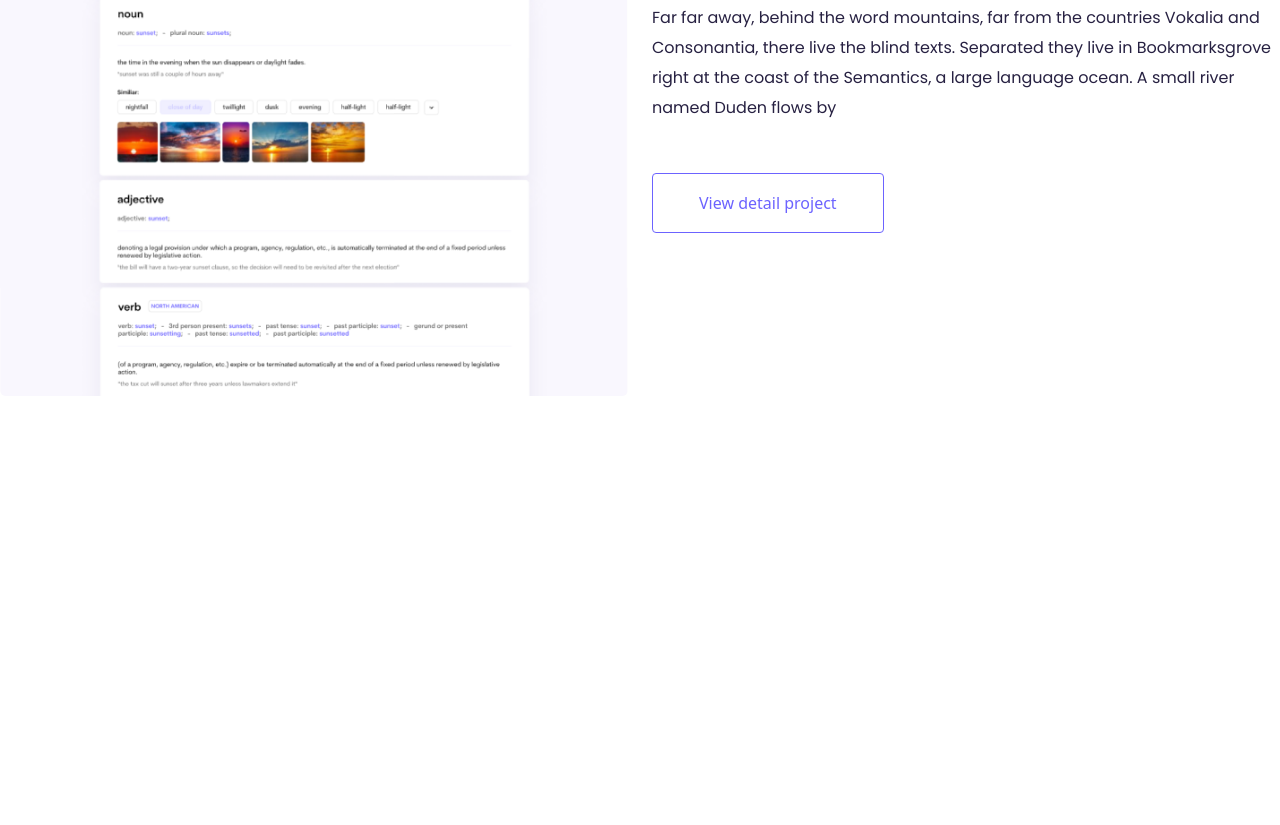
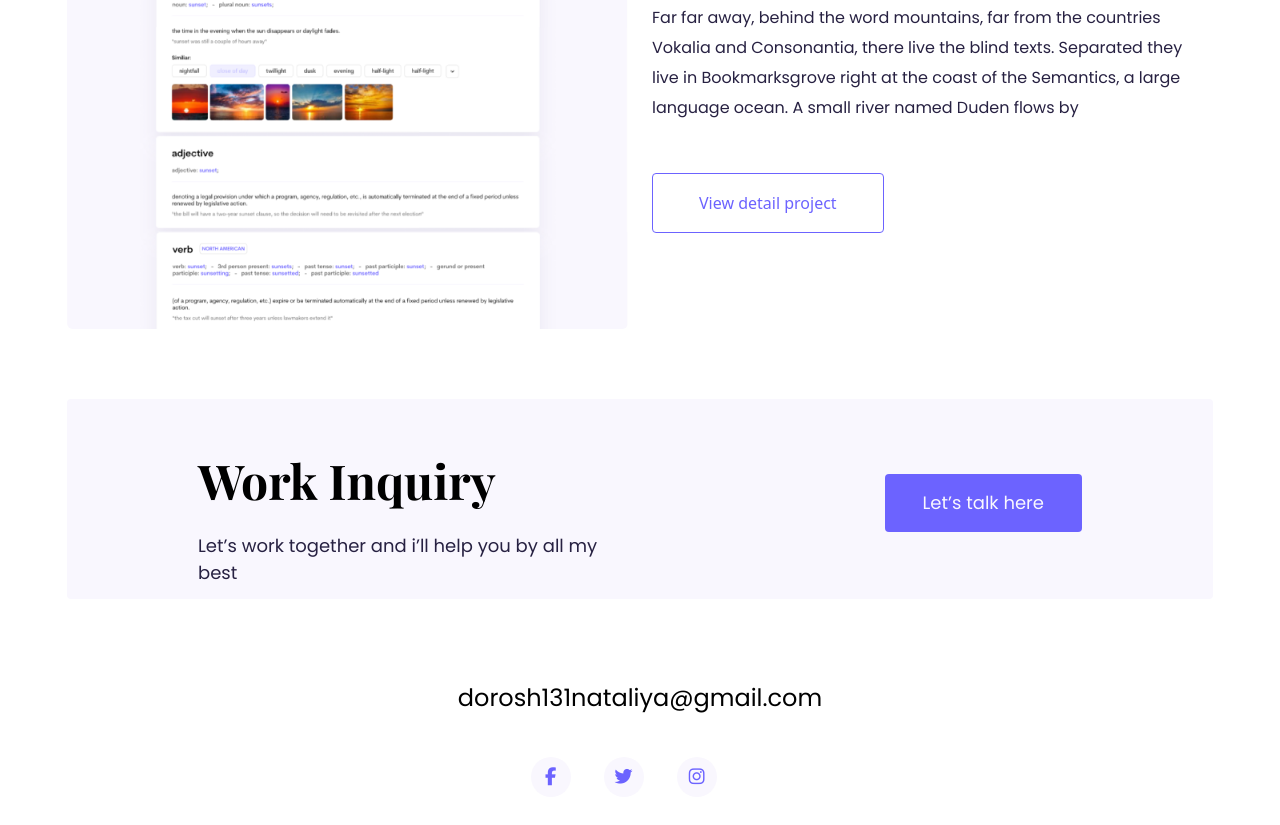
Before and after one commit to Niki313/responsive-week4-lesson7, a plain HTML site: page index.html in a window 1280 px wide. Shown: the part 2259-3084 px from the top of the page. Before the commit the page ends 2725 px from the top, so only its background shows below. Drawn offline with nearby package versions, Linux system fonts and the light colour scheme; a web font is replaced by a local one.

Commit message:
creating a site index page

```diff
--- a/index.html
+++ b/index.html
@@ -32,6 +32,8 @@
       integrity="sha384-OERcA2EqjJCMA+/3y+gxIOqMEjwtxJY7qPCqsdltbNJuaOe923+mo//f6V8Qbsw3"
       crossorigin="anonymous"
     ></script>
+
+    <script src="https://kit.fontawesome.com/0345ce63ac.js" crossorigin="anonymous"></script>
   </head>
   <body>
       <div class="wrapper">
@@ -56,6 +58,7 @@
           <a href="contact.html" class="btn btn-branding">Contact me</a>
         </div>
       </div>
+      <div class="second-wrapper">
         <div>
           <div class="text-second-part">
             Featured Project which my best projects be choice to show
@@ -97,9 +100,9 @@
               </p>
               <p class="content-weather">
                 Far far away, behind the word mountains, far from the countries
-            Vokalia and Consonantia, there live the blind texts. Separated they
-            live in Bookmarksgrove right at the coast of the Semantics, a large
-            language ocean. A small river named Duden flows by
+                Vokalia and Consonantia, there live the blind texts. Separated
+                they live in Bookmarksgrove right at the coast of the Semantics, a
+                large language ocean. A small river named Duden flows by
               </p>
               <div class="navigation-links-second">
                 <a
@@ -146,5 +149,42 @@
             </div>
           </div>
         </div>
+      </div>
+      <div class="third-wrap">
+          <div class="block-work-inquiry row">
+            <div class="col-6">
+              <p class="work-inquiry">Work Inquiry</p>
+              <p class="work-inquiry-content">
+                Let’s work together and i’ll help you by all my best
+              </p>
+            </div>
+            <div class="email-link-block col-6">
+              <div class="email-link">
+                <a href="mailto:dorosh131nataliya@gmail.com" class="talk-here"> Let’s talk here</a>
+              </div>
+            </div>
+          </div>
+      </div>
+    </div>
+    <div class="my-email">
+      <p>dorosh131nataliya@gmail.com</p>
+    </div>
+    <div class="social-media-icons">
+      <div class="facebook" >
+        <a href="https://www.facebook.com/">
+          <i class="fa-brands fa-facebook-f"></i>
+        </a>
+      </div>
+      <div class="twitter">
+        <a href="https://twitter.com/">
+          <i class="fa-brands fa-twitter"></i>
+        </a>
+      </div>
+      <div class="instagram">
+        <a href="https://www.instagram.com/">
+          <i class="fa-brands fa-instagram"></i>
+        </a>
+      </div>
+    </div>
   </body>
 </html>
--- a/style.css
+++ b/style.css
@@ -100,6 +100,10 @@
 }
 
 /* SECOND PART */
+.second-wrapper {
+  padding: 0 0;
+  margin: 0 67px;
+}
 .text-second-part {
   text-align: center;
   margin-bottom: 82px;
@@ -146,3 +150,98 @@
 .img-fluid {
   margin-bottom: 70px;
 }
+
+.block-work-inquiry {
+  background-color: var(--third-color);
+  border-radius: 4px;
+  padding: 49px 119px;
+  height: 200px;
+}
+
+.work-inquiry {
+  font-family: var(--fontfamily-second);
+  font-size: 48px;
+  font-weight: 700;
+  line-height: 64px;
+  color: var(--fifth-color);
+  padding-bottom: 4px;
+}
+
+.work-inquiry-content {
+  font-family: var(--fontfamily-first);
+  font-size: 18px;
+  font-weight: 400;
+  line-height: 27px;
+  color: var(--first-color);
+}
+.email-link-block {
+  padding-top: 41px;
+  text-align: right;
+}
+.email-link {
+  display: inline;
+  background-color: var(--second-color);
+  padding: 18px 38px;
+  border-radius: 4px;
+  color: var(--first-color);
+}
+.email-link a {
+  font-family: var(--fontfamily-first);
+  font-size: 18px;
+  font-weight: 500;
+  line-height: 27px;
+  text-decoration: none;
+  color: var(--third-color);
+  margin: 0 auto;
+}
+.email-link:hover {
+  color: var(--first-color);
+}
+
+.third-wrap {
+  padding: 0 0;
+  margin: 0 79px;
+}
+
+.my-email {
+  font-family: var(--fontfamily-first);
+  font-size: 24px;
+  font-weight: 500;
+  line-height: 36px;
+  text-align: center;
+  color: var(--fifth-color);
+  margin-top: 81px;
+  margin-bottom: 41px;
+}
+
+.social-media-icons {
+  display: flex;
+  flex-direction: row;
+  justify-content: center;
+  text-align: center;
+  margin-bottom: 132px;
+}
+
+.fa-facebook-f,
+.fa-twitter,
+.fa-instagram {
+  font-size: 18px;
+  color: var(--second-color);
+  margin: 11px auto;
+}
+
+.facebook,
+.twitter,
+.instagram {
+  width: 40px;
+  height: 40px;
+  background-color: var(--third-color);
+  margin-right: 33px;
+  border-radius: 50%;
+}
+
+.facebook:hover,
+.twitter:hover,
+.instagram:hover {
+  border: 1px solid var(--second-color);
+}
```
Lines whose indentation alone changed are shown as unchanged.
